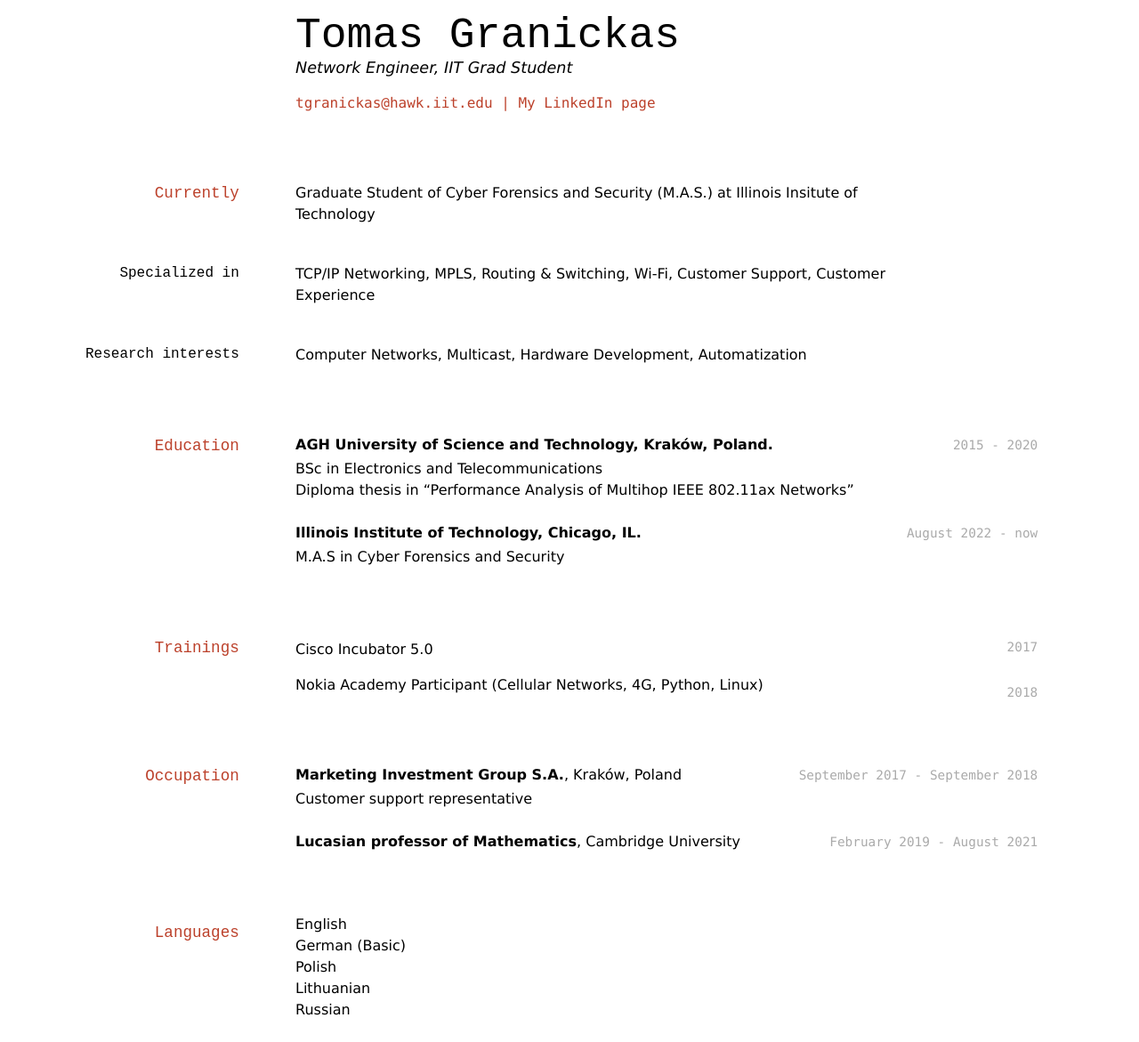
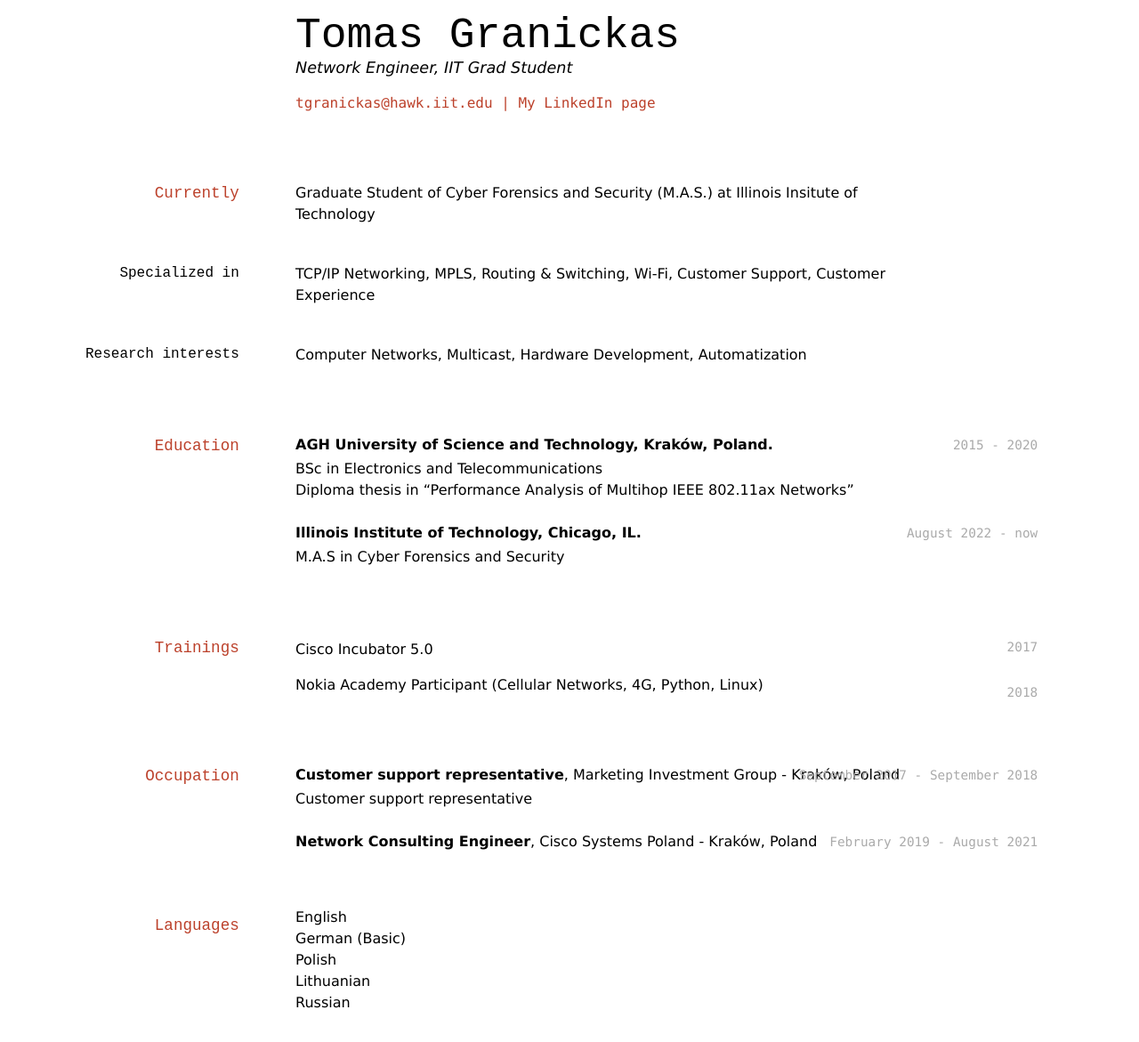
Before and after one commit to Loonzard/Loonzard.github.io, a Jekyll site: the page built from index.md, in a window 1280 px wide. Shown: the whole page at 89% size. Built offline with Jekyll 4.4.1, drawn with Linux system fonts in a browser that asks for light colours.

Commit message:
Update index.md

```diff
--- a/index.md
+++ b/index.md
@@ -71,13 +71,14 @@ __Illinois Institute of Technology, Chicago, IL.__
 ## Occupation
 
 `September 2017 - September 2018`
-__Marketing Investment Group S.A.__, Kraków, Poland
+__Customer support representative__, Marketing Investment Group - Kraków, Poland
 
 - Customer support representative
 
 `February 2019 - August 2021`
-__Lucasian professor of Mathematics__, Cambridge University
+__Network Consulting Engineer__, Cisco Systems Poland - Kraków, Poland
 
+-
 
 ## Languages
 
```
